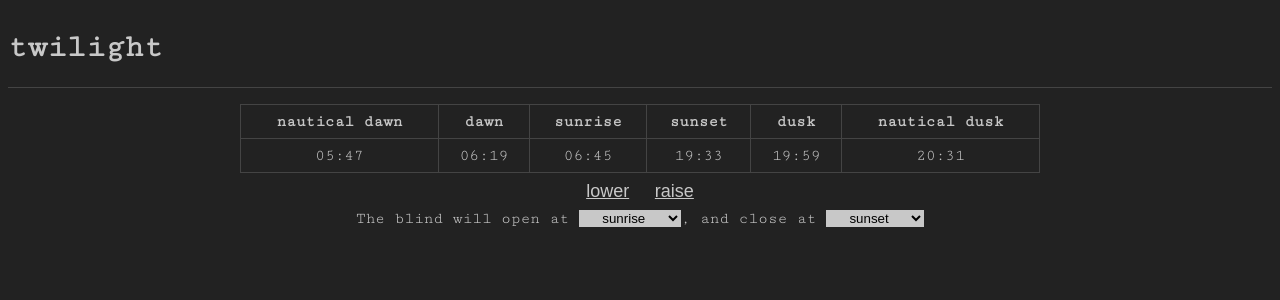
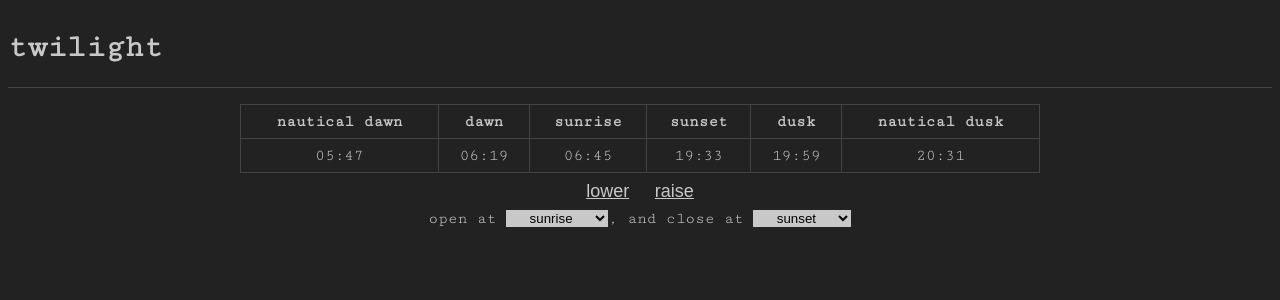
Before and after one commit to harry48225/twilight, a Svelte app in the folder firmware/webapp/: page / in a window 1280 px wide. Shown: the top 300 px of the page. Built offline with nearby package versions, Linux system fonts and the light colour scheme.

Commit message:
Shorten scheduler text

```diff
--- a/firmware/webapp/src/Scheduler.svelte
+++ b/firmware/webapp/src/Scheduler.svelte
@@ -4,7 +4,7 @@
 </script>
 
 <div>
-  The blind will open at
+  open at
   <select bind:value={openTime}>
     <option>nautical dawn</option>
     <option>dawn</option>
```
